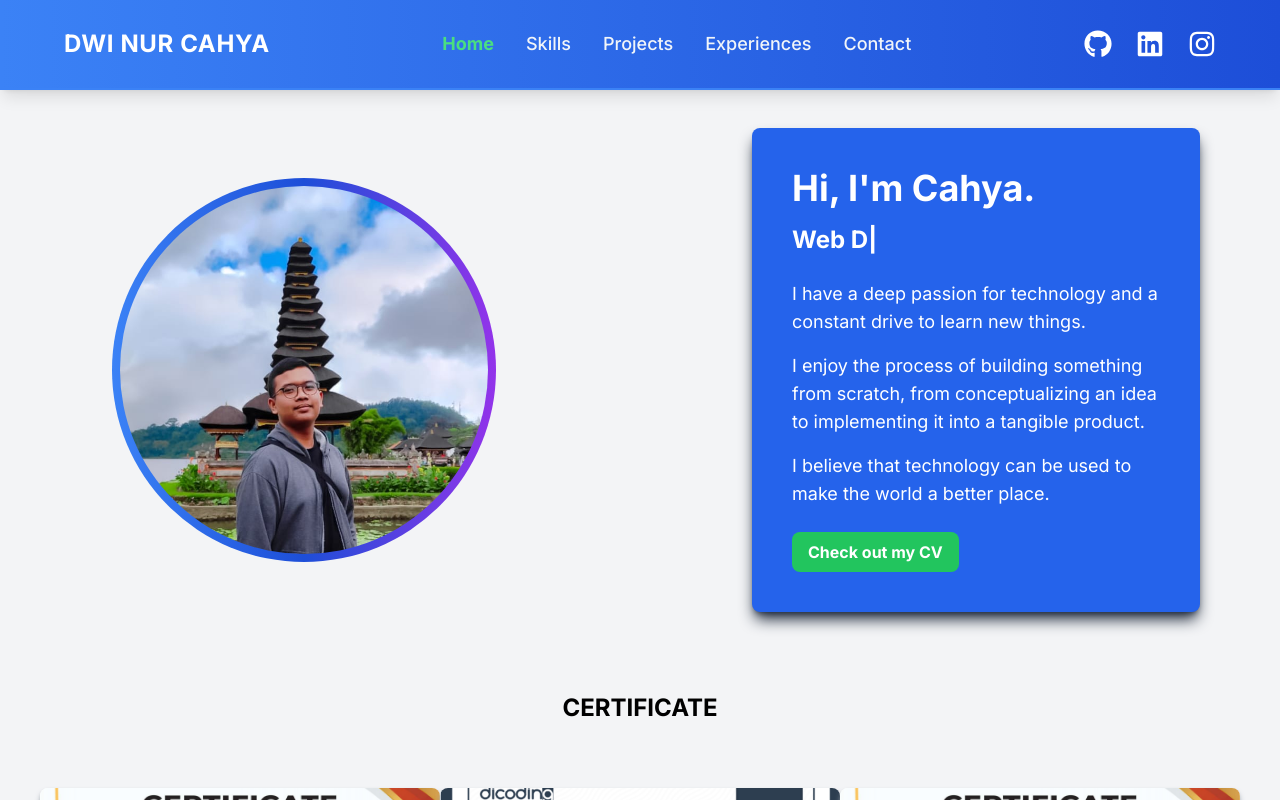
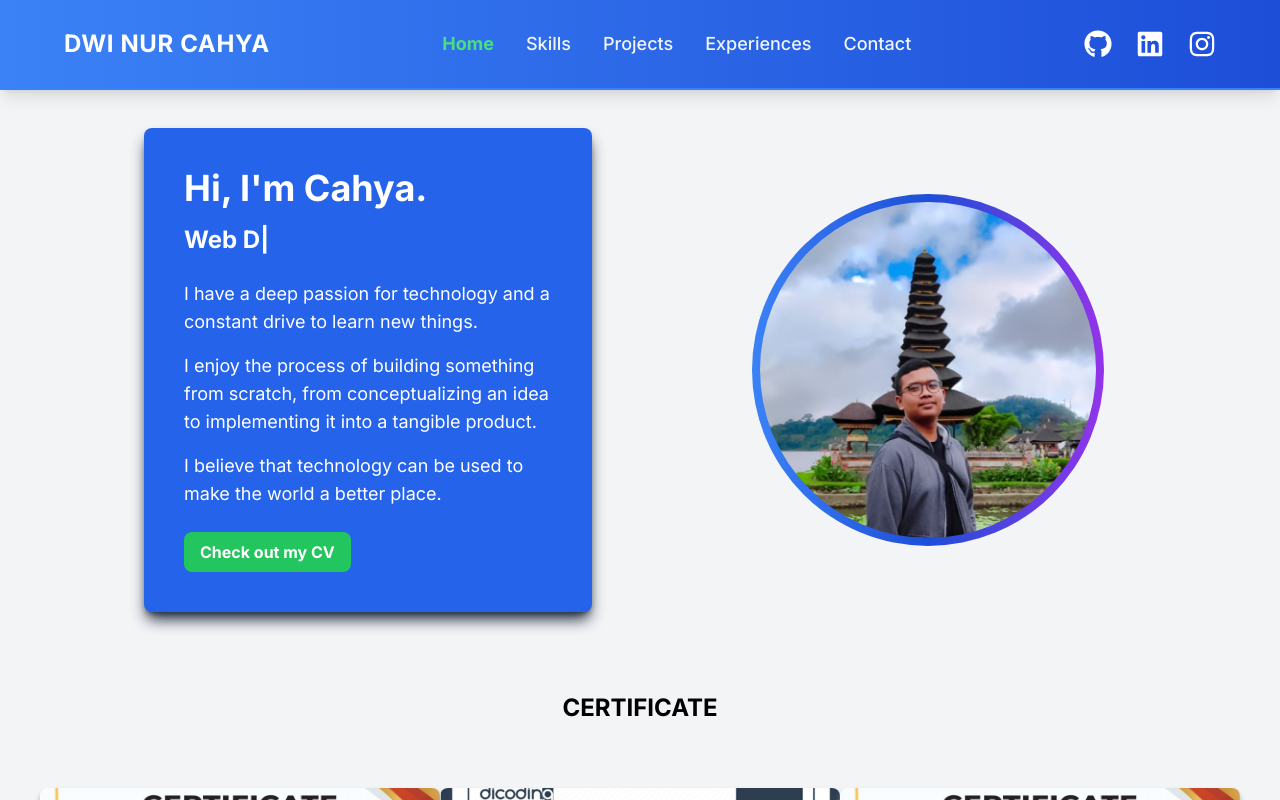
Before and after one commit to dwincahya/portofolio-profile, a React (Vite) app: page / in a window 1280 px wide. Built offline with nearby package versions, Linux system fonts and the light colour scheme.

Commit message:
Update UI

```diff
--- a/src/assets/components/Hero/index.jsx
+++ b/src/assets/components/Hero/index.jsx
@@ -3,8 +3,8 @@ import PhotoProfile from "./Profile";
 
 const Hero = () => {
   return (
-    <div className="z-50 mt-20 md:mt-24 lg:mt-28 xl:mt-32 px-2 sm:px-5 lg:px-20 flex flex-col-reverse lg:flex-row items-center justify-between  space-y-8 lg:space-y-0 lg:space-x-8">
-      <PhotoProfile />
+    <div className="z-50 mt-20 md:mt-24 lg:mt-28 xl:mt-32">
+      <div className="max-w-screen-lg mx-auto px-4 flex flex-col-reverse lg:flex-row items-center justify-center gap-24 xl:gap-32">
       <Card
             Header="Hi, I'm Cahya."
             Description1="I have a deep passion for technology and a constant drive to learn new things."
@@ -13,6 +13,10 @@ const Hero = () => {
             buttonName="Check out my CV"
             buttonLink="/CV/CV-DwiNurCahya.pdf"
           />
+        <div className="max-w-md w-full">
+        <PhotoProfile />
+        </div>
+      </div>
     </div>
   );
 };
```
Lines whose indentation alone changed are shown as unchanged.
